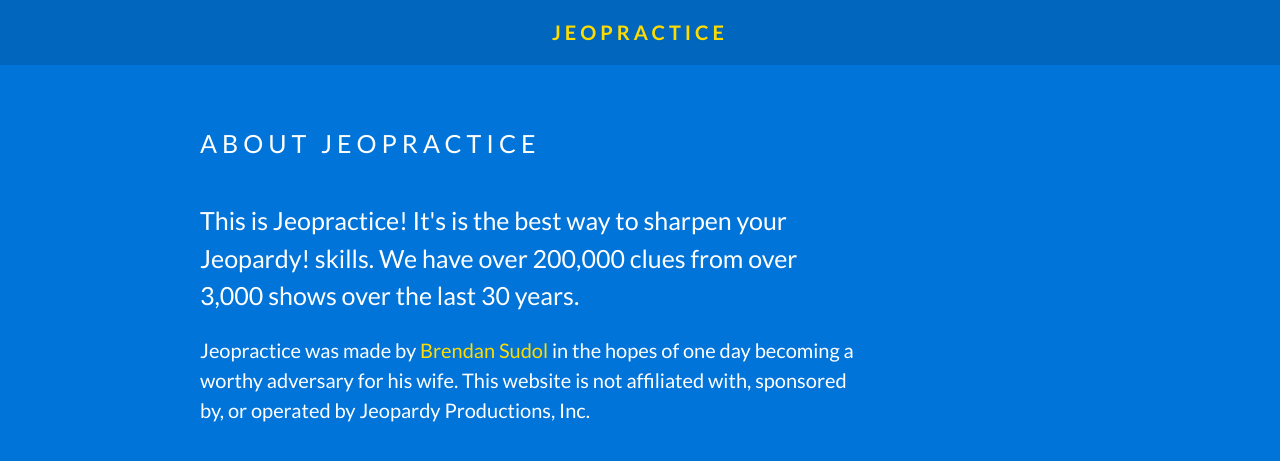
After one commit to brendansudol/jeopractice.com, a Django app: page /about in a window 1280 px wide. The commit adds this page. Shown: the top 461 px of the page. Run offline with Django 3.2, Linux system fonts and the light colour scheme; style sheets or scripts are compiled from the project's sources.

Commit message:
add basic about page

```diff
--- /dev/null
+++ b/web/templates/web/about.html
@@ -0,0 +1,17 @@
+{% extends 'web/base.html' %}
+
+
+{% block content %}
+<div class="white md-col-9">
+    <div class="h3 caps mb3">About Jeopractice</div>
+    <p class="h3">
+        This is Jeopractice! It's is the best way to sharpen your Jeopardy! skills.
+        We have over 200,000 clues from over 3,000 shows over the last 30 years.
+    </p>
+    <p>
+        Jeopractice was made by <a class="yellow" href="https://twitter.com/brensudol" target="blank">Brendan Sudol</a>
+        in the hopes of one day becoming a worthy adversary for his wife. This website is not affiliated with, sponsored by, or operated by Jeopardy Productions, Inc.
+    </p>
+
+</div>
+{% endblock %}
--- a/web/templates/web/base.html
+++ b/web/templates/web/base.html
@@ -22,7 +22,7 @@
   </head>
   <body>
     <nav class="clearfix mb2 bg-darken-2">
-      <div class="left">
+      <div class="{% if random_q %}left{% else %}center{% endif %}">
         <a href="/" class="btn yellow bold caps py2 h4">Jeopractice</a>
       </div>
       {% if random_q %}
--- a/web/templates/web/home.html
+++ b/web/templates/web/home.html
@@ -3,7 +3,6 @@
 
 {% block content %}
 <div class="white" id="main"></div>
-{% include 'web/_modal.html' %}
 {% endblock %}
 
 
--- a/web/urls.py
+++ b/web/urls.py
@@ -1,5 +1,6 @@
 from django.conf.urls import patterns, url
 
+from web.views.about import AboutView
 from web.views.data import DataView
 from web.views.home import HomeView
 
@@ -7,5 +8,6 @@
 urlpatterns = patterns(
     '',
     url(r'^$', HomeView.as_view(), name='home'),
+    url(r'^about$', AboutView.as_view(), name='about'),
     url(r'^data$', DataView.as_view(), name='data'),
 )
--- /dev/null
+++ b/web/views/about.py
@@ -0,0 +1,5 @@
+from django.views.generic import TemplateView
+
+
+class AboutView(TemplateView):
+    template_name = 'web/about.html'
```
Also changed, not shown: web/templates/web/_includes/modal.html (renamed from web/templates/web/_modal.html).
